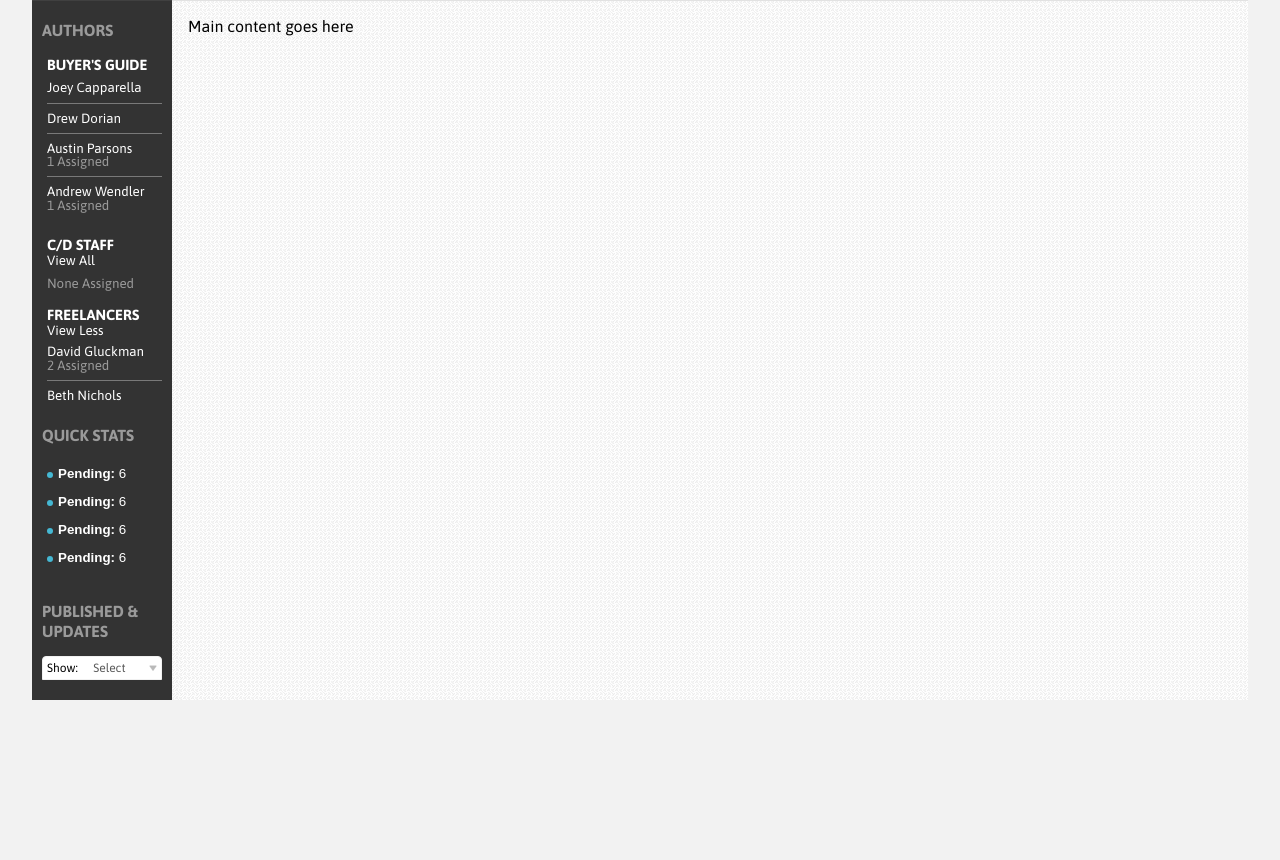
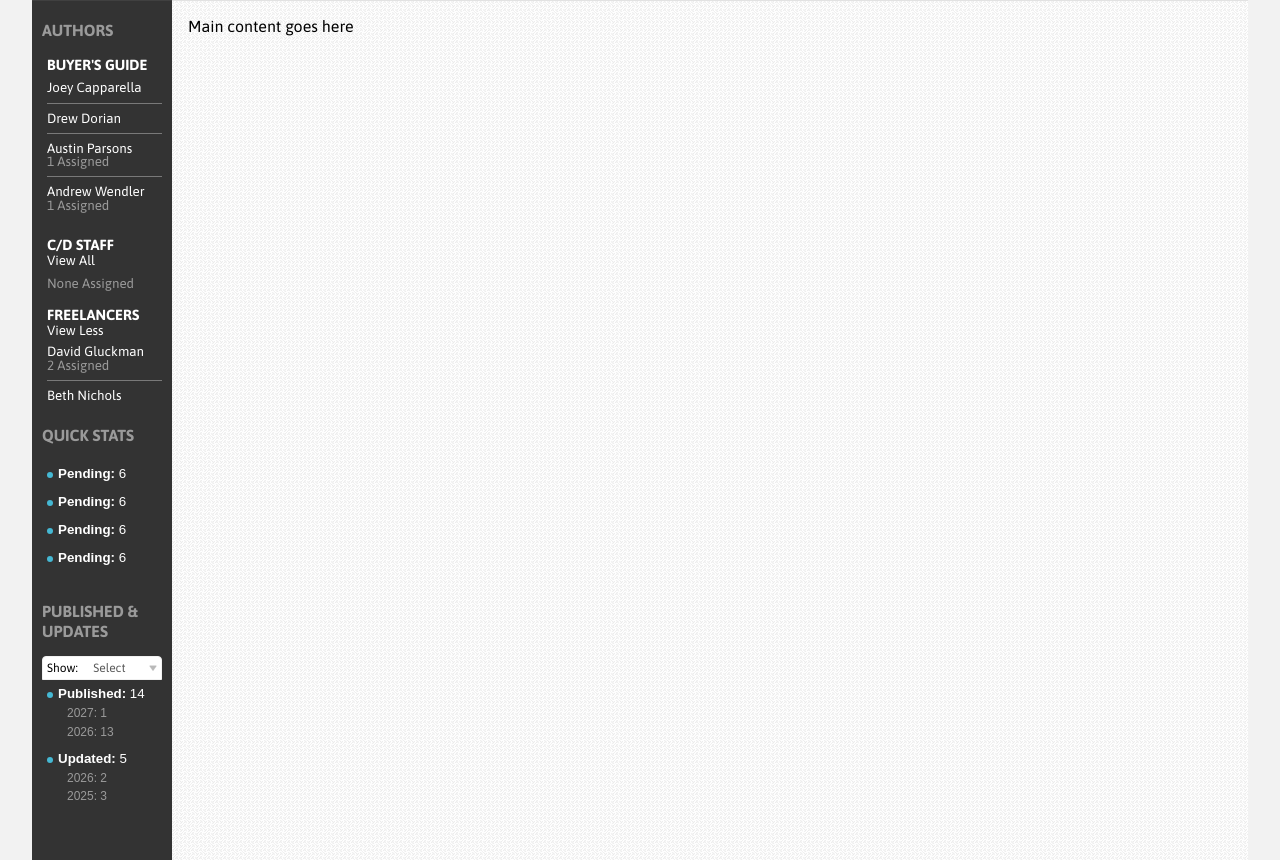
Before and after one commit to andberry89/mmp-tracking, a Vue app: page / in a window 1280 px wide. Shown: the part 183-1043 px from the top of the page. Before the commit the page ends 883 px from the top, so only its background shows below. Built offline with nearby package versions, Linux system fonts and the light colour scheme; a web font is replaced by a local one.

Commit message:
Sidebar HTML is complete.

```diff
--- a/src/App.vue
+++ b/src/App.vue
@@ -74,8 +74,25 @@
       </div>
       <h3>Published & Updates</h3>
       <DropdownMenu :options="ranges" :label="'Show'" />
+      <div class="sidebar-wrapper">
+        <div class="stat-line">
+          <span class="dot"></span>
+          <span class="stat">Published: </span><span class="stat-number">14</span>
+          <div class="stats-subtext">
+            <span>2027: 1</span>
+            <span>2026: 13</span>
+          </div>
+        </div>
+        <div class="stat-line">
+          <span class="dot"></span>
+          <span class="stat">Updated: </span><span class="stat-number">5</span>
+          <div class="stats-subtext">
+            <span>2026: 2</span>
+            <span>2025: 3</span>
+          </div>
+        </div>
+      </div>
       <!-- START HERE -->
-      <!-- NEED TO MAKE SELECT COMPONENT -->
     </aside>
     <main id="content">
       <p>Main content goes here</p>
@@ -238,6 +255,16 @@ export default {
           font-weight: 700;
         }
 
+        .stats-subtext {
+          font-size: 9pt;
+          color: var(--color-sidebar-text-subtext);
+          padding-left: 20px;
+          display: flex;
+          flex-flow: column nowrap;
+          gap: 4px;
+          margin-top: 4px;
+        }
+
         &:last-child {
           margin-bottom: 30px;
         }
```
